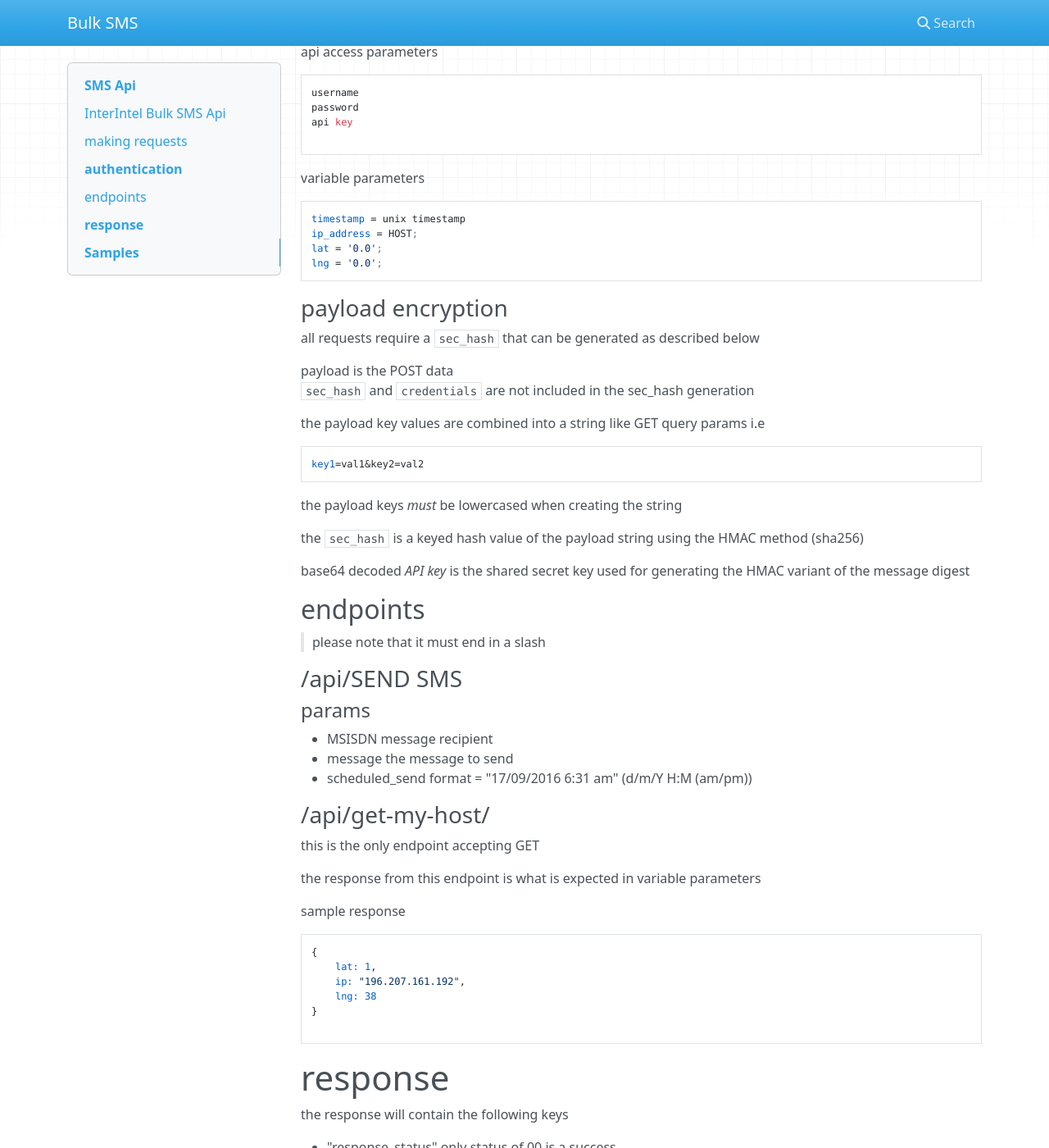
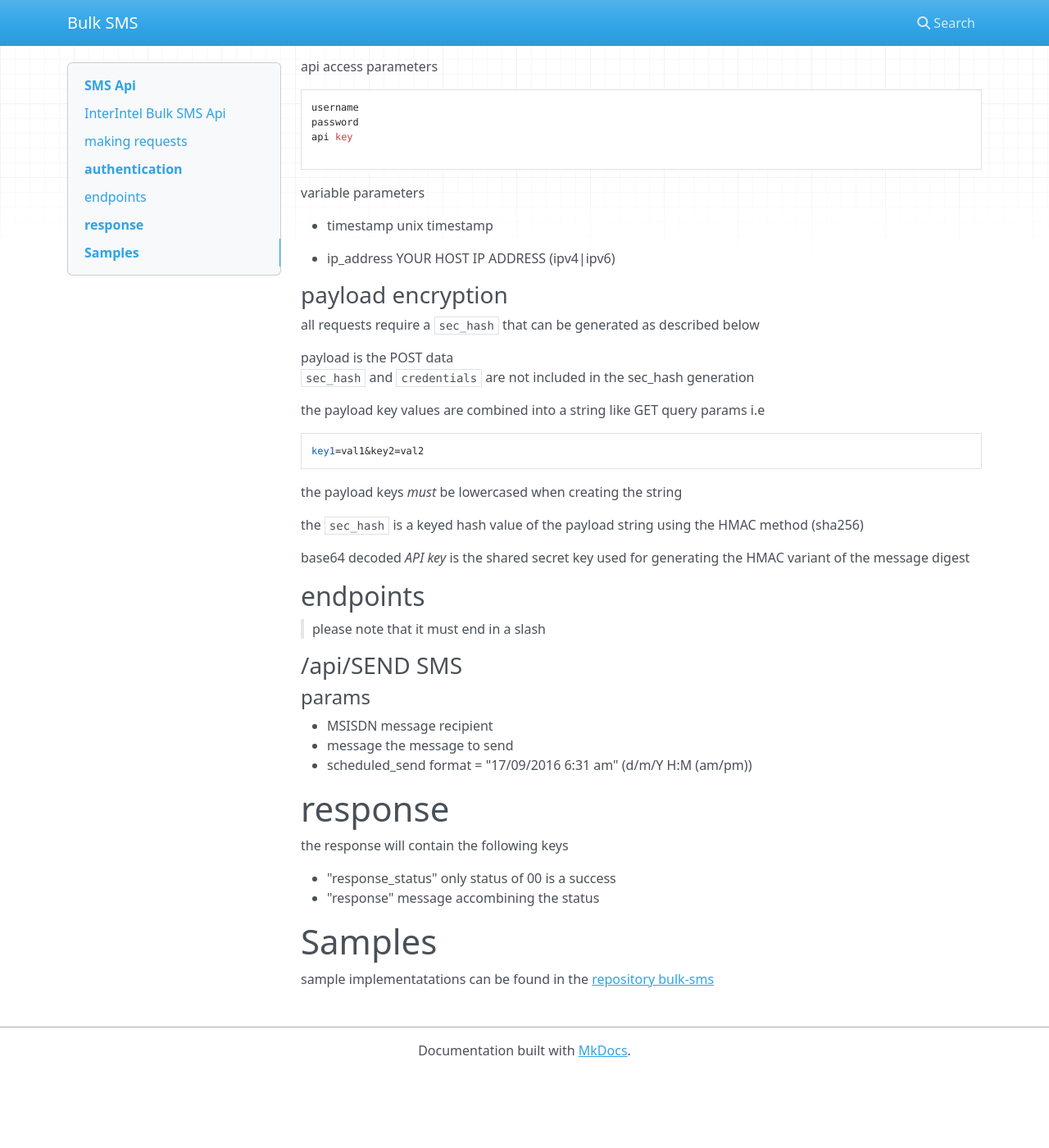
Before and after one commit to interintel-opensource/bulk-sms, an MkDocs documentation site: the page built from docs/index.md, in a window 1280 px wide and 1400 px high, scrolled down 459 px. Shown: the whole window at 82% size. Built offline with MkDocs 1.6.1, drawn with Linux system fonts in a browser that asks for light colours; nearby versions of some CDN libraries; after the commit the page ends 1768 px from its top, so only the background shows below that.

Commit message:
documentation with mkdocs

````diff
--- a/docs/index.md
+++ b/docs/index.md
@@ -29,12 +30,11 @@ api key
 ```
 variable parameters
 
-```
-timestamp = unix timestamp
-ip_address = HOST;
-lat = '0.0';
-lng = '0.0';
-```
+* timestamp
+ unix timestamp
+
+* ip_address
+YOUR HOST IP ADDRESS (ipv4|ipv6)
 
 
 ### payload encryption
@@ -69,22 +69,6 @@ the message to send
 format = "17/09/2016 6:31 am" (d/m/Y H:M (am/pm))
 
 
-### /api/get-my-host/
-this is the only endpoint accepting GET
-
-the response from this endpoint is what is expected in variable parameters
-
-sample response
-
-```
-{
-    lat: 1,
-    ip: "196.207.161.192",
-    lng: 38
-}
-
-```
-
 # response
 the response will contain the following keys
 
````
Also changed, not shown: other parts of docs/index.md (+2 -1 lines).
